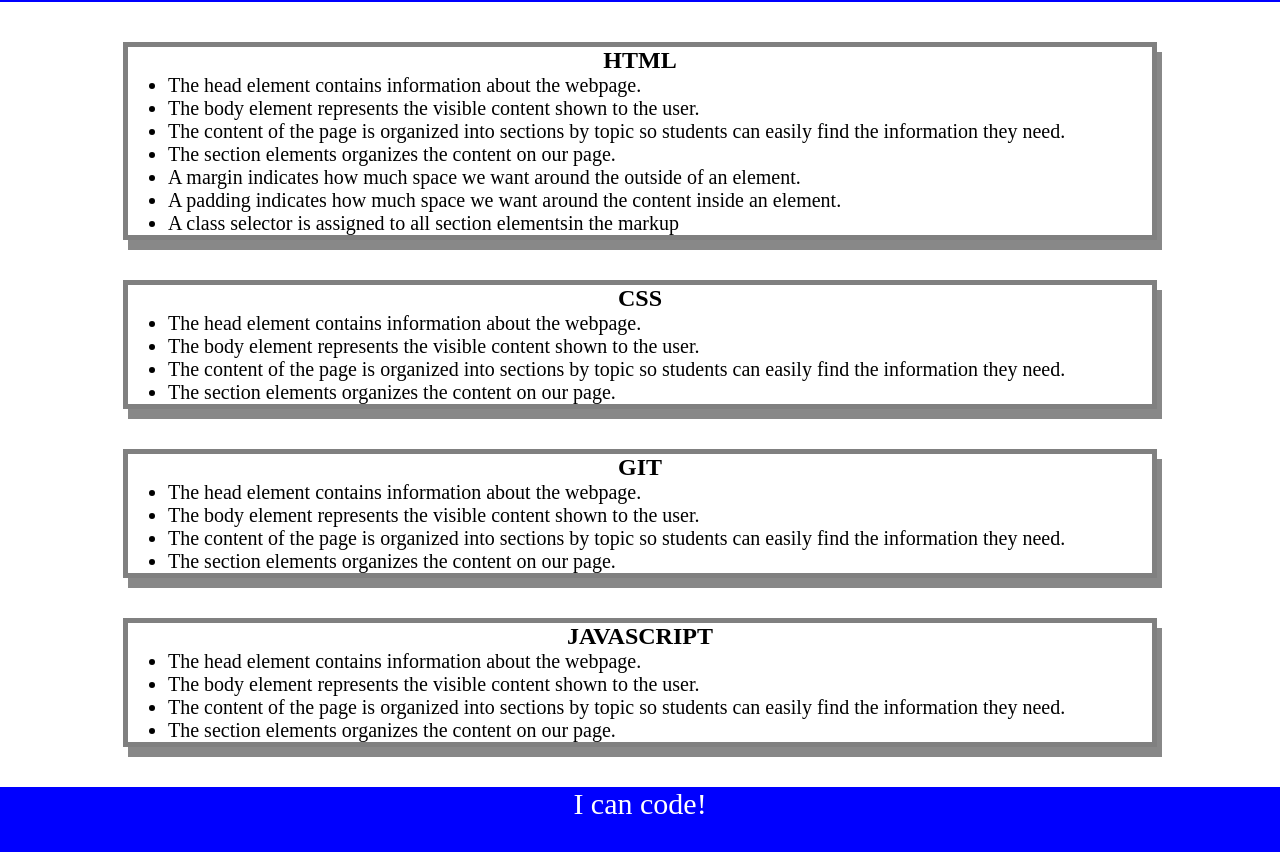
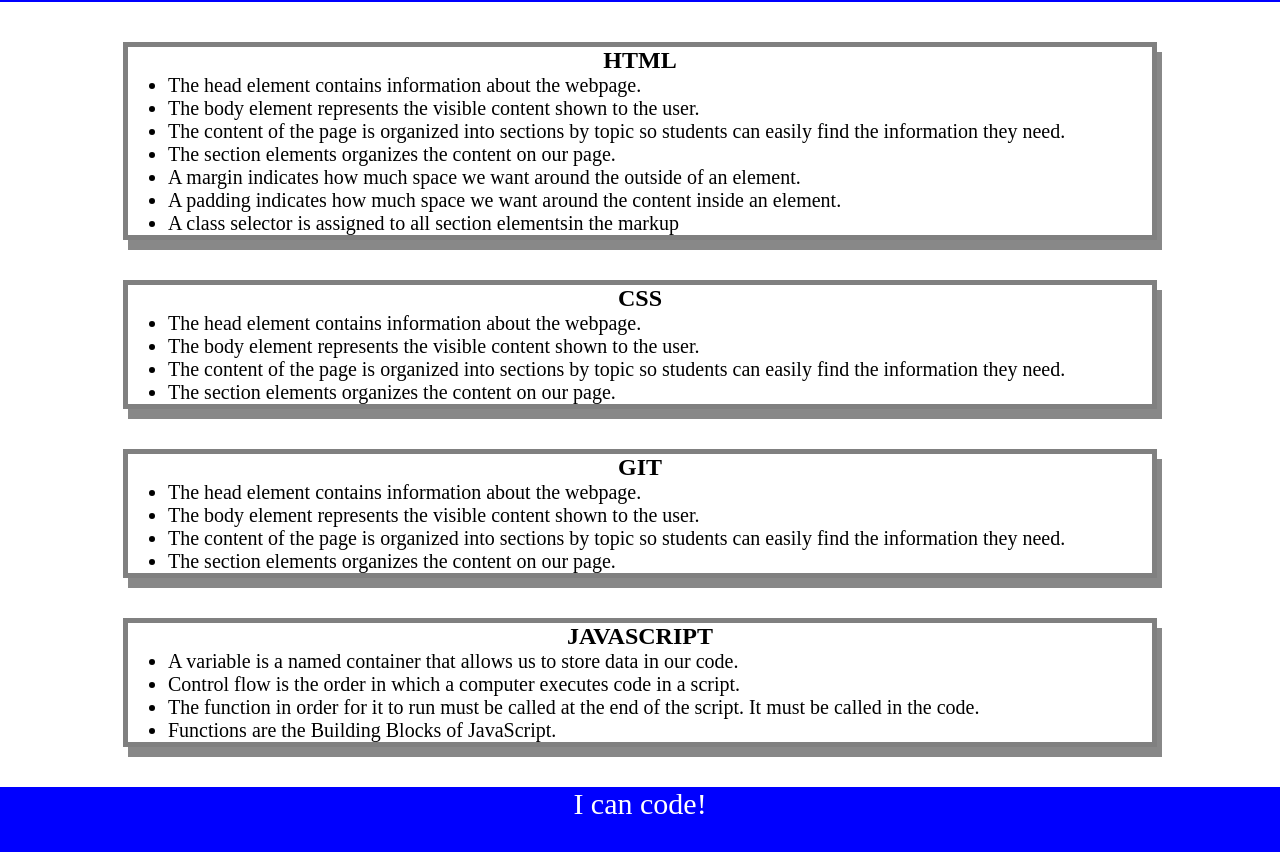
Before and after one commit to SilverDiligent/Prework-Study-Guide, a plain HTML site: page prework-study-guide/index.html in a window 1280 px wide. Shown: the part 118-970 px from the top of the page. Drawn offline with Linux system fonts and the light colour scheme.

Commit message:
list of topics logged to the console so that I can understand how JavaScript functions are called.

```diff
--- a/prework-study-guide/index.html
+++ b/prework-study-guide/index.html
@@ -55,10 +55,10 @@
       <section class="card" id="javascript-section">
         <h2>JAVASCRIPT</h2>
         <ul>
-        <li>The head element contains information about the webpage.</li>
-       <li>The body element represents the visible content shown to the user.</li>
-       <li>The content of the page is organized into sections by topic so students can easily find the information they need.</li>
-       <li>The section elements organizes the content on our page.</li>
+        <li>A variable is a named container that allows us to store data in our code.</li>
+       <li>Control flow is the order in which a computer executes code in a script.</li>
+       <li>The function in order for it to run must be called at the end of the script. It must be called in the code.</li>
+       <li>Functions are the Building Blocks of JavaScript.</li>
      </ul>
 
       </section>
```
Also changed, not shown: prework-study-guide/script.js (+25 -2 lines).
